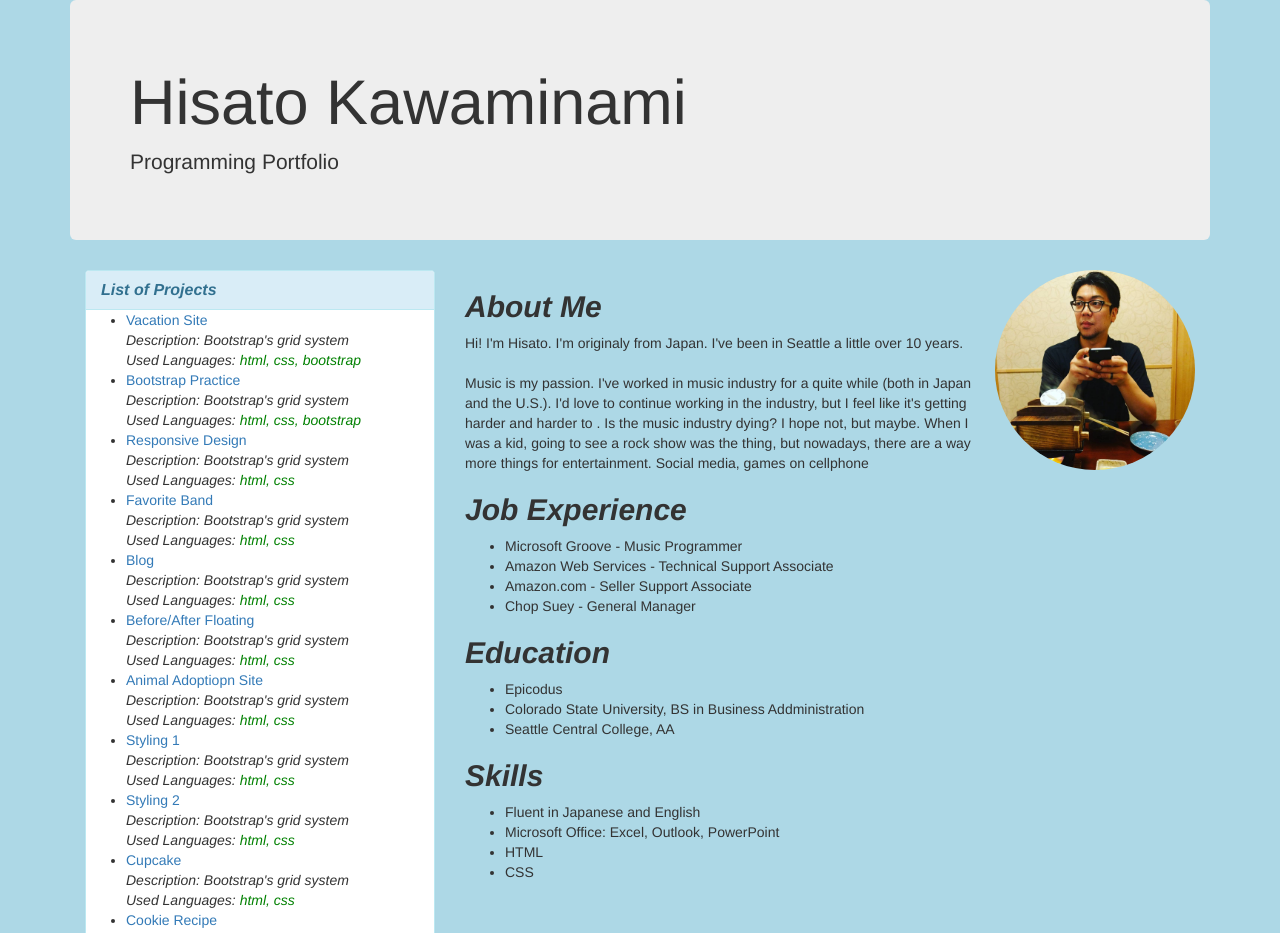
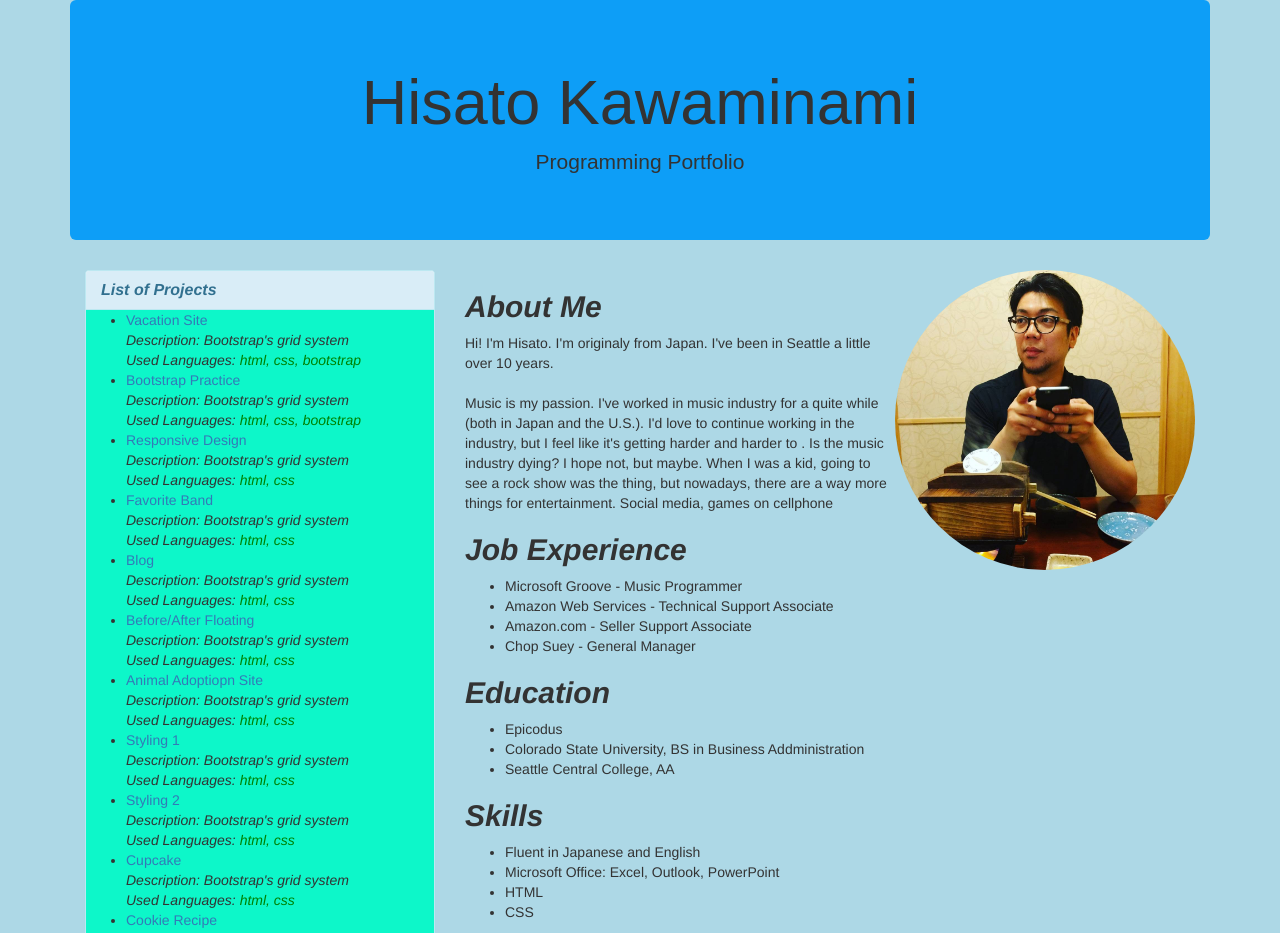
Before and after one commit to hisatokawaminami/wk1-project, a plain HTML site: page index.html in a window 1280 px wide. Shown: the top 933 px of the page. Drawn offline with Linux system fonts and the light colour scheme.

Commit message:
add background color to jumbotron and sidebar

```diff
--- a/css/styles.css
+++ b/css/styles.css
@@ -1,6 +1,6 @@
 img.hisato {
-  height: 200px;
-  width: 200px;
+  height: 300px;
+  width: 300px;
   float: right;
   border-radius: 50%
 }
@@ -24,5 +24,11 @@ body {
 }
 
 .sidebar {
-  height: 50%;
+  background-color: #0DF7C9;
 }
+
+.jumbotron {
+  background-color: #0D9EF7;
+  text-align: center;
+  font-family: sans-serif;
+}
```
Also changed, not shown: 1 other file.
